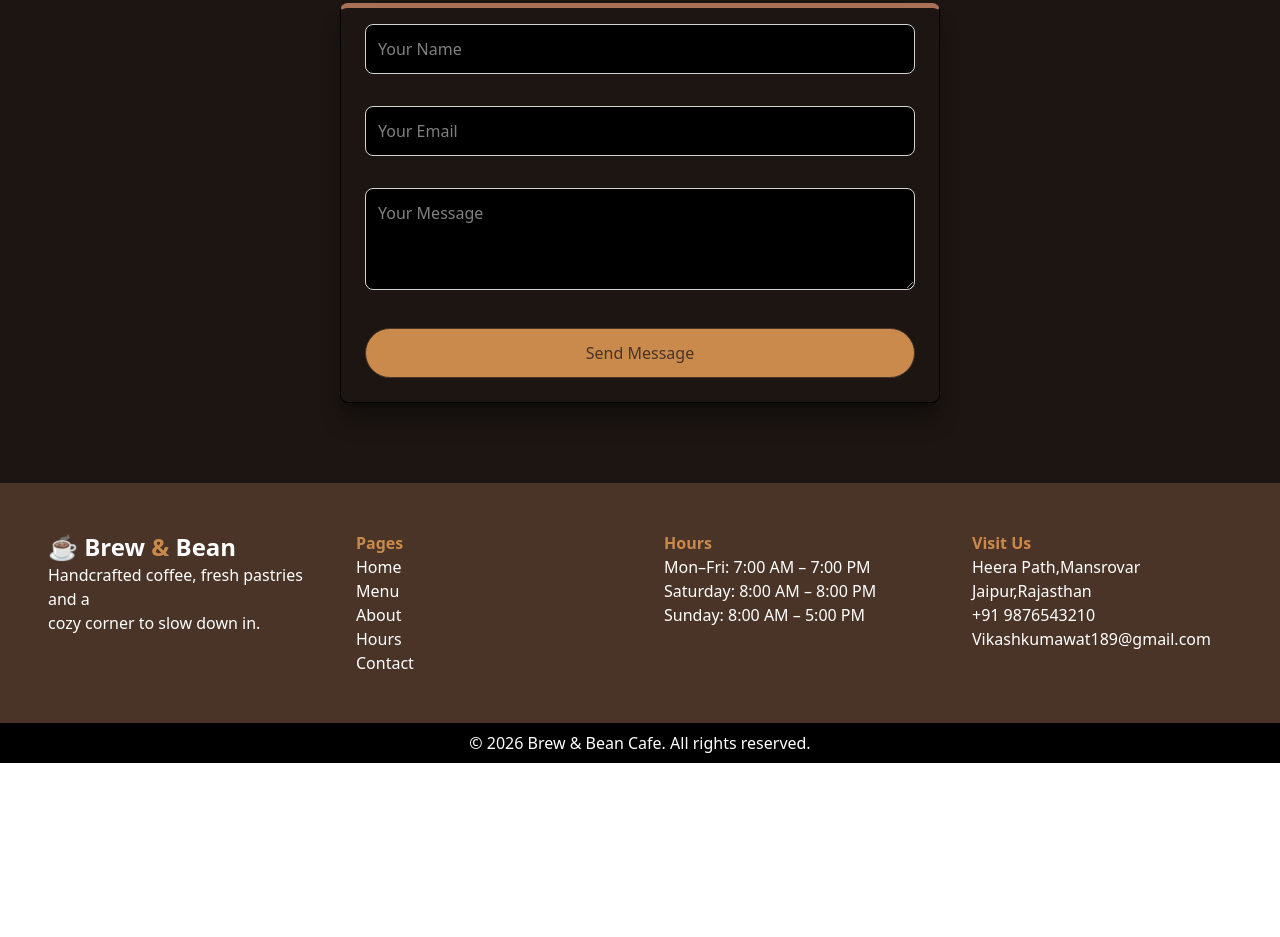
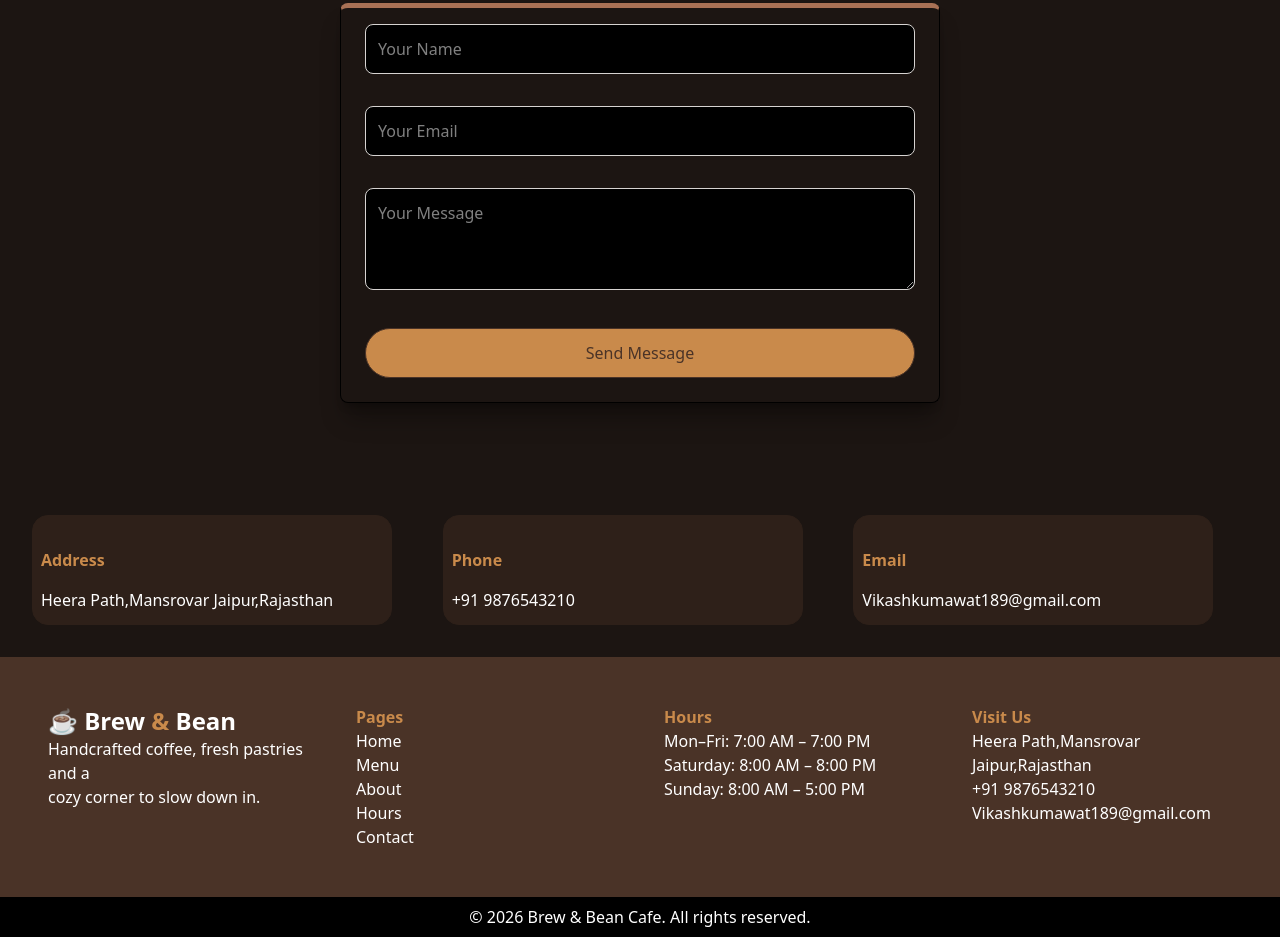
Before and after one commit to hansraj1463/Cafe-project, a plain HTML site: page Contact.html in a window 1280 px wide. Shown: the part 437-1374 px from the top of the page. Before the commit the page ends 1200 px from the top, so only its background shows below. Drawn offline with nearby package versions, Linux system fonts and the light colour scheme.

Commit message:
update contact section

```diff
--- a/Contact.html
+++ b/Contact.html
@@ -56,14 +56,35 @@
         </div>
     </section>
 
-        <footer class="w-full mx-auto bg-[#4a3327] p-12 text-white grid grid-cols-1 sm:grid-cols-2 md:grid-cols-3 lg:grid-cols-4 gap-12">
+
+
+
+
+    <section class="w-full mx-auto grid grid-cols-1 sm:grid-cols-1 md:grid-cols-2 lg:grid-cols-3 gap-4 p-8   bg-[#1c1512] ">
+
+        <div class=" max-w-[360px] h-[110px] border border-[#2e2019] bg-[#2e2019] rounded-2xl  py-6">
+            <h2 class="text-[#c98a4b] font-bold p-2">Address</h2>
+            <p class="text-white p-2">Heera Path,Mansrovar Jaipur,Rajasthan</p>
+        </div>
+        <div class="max-w-[360px] h-[110px] border border-[#2e2019] bg-[#2e2019] rounded-2xl  py-6">
+            <h2 class="text-[#c98a4b] font-bold p-2">Phone</h2>
+            <p class="text-white p-2">+91 9876543210</p>
+
+        </div>
+        <div class="max-w-[360px] h-[110px] border border-[#2e2019] bg-[#2e2019] rounded-2xl py-6">
+            <h2 class="text-[#c98a4b] font-bold p-2">Email</h2>
+            <p class="text-white p-2">Vikashkumawat189@gmail.com</p>
+    </section>
+
+    <footer
+        class="w-full mx-auto bg-[#4a3327] p-12 text-white grid grid-cols-1 sm:grid-cols-2 md:grid-cols-3 lg:grid-cols-4 gap-12">
         <ul>
             <li class="text-2xl font-bold">☕ Brew <span class="text-[#c98a4b] ">&</span> Bean</li>
             <li>Handcrafted coffee, fresh pastries and a <br> cozy corner to slow down in.</li>
         </ul>
 
         <ul>
-            <li class="font-bold text-[#c98a4b]" >Pages</li>
+            <li class="font-bold text-[#c98a4b]">Pages</li>
             <li><a href="index.html">Home</a></li>
             <li><a href="menu.html">Menu</a></li>
             <li><a href="About.html">About</a></li>
```
Lines whose indentation alone changed are shown as unchanged.
